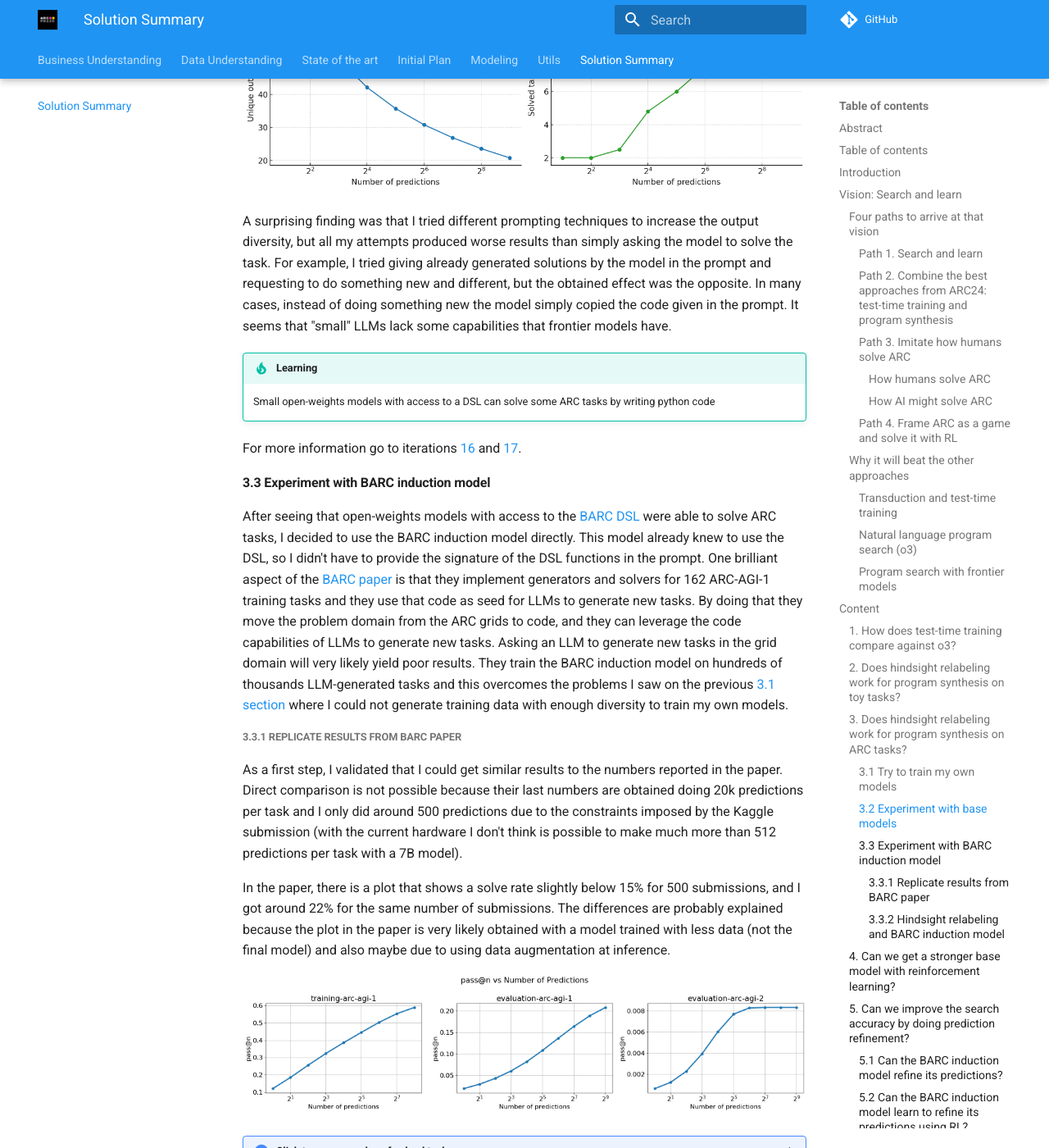
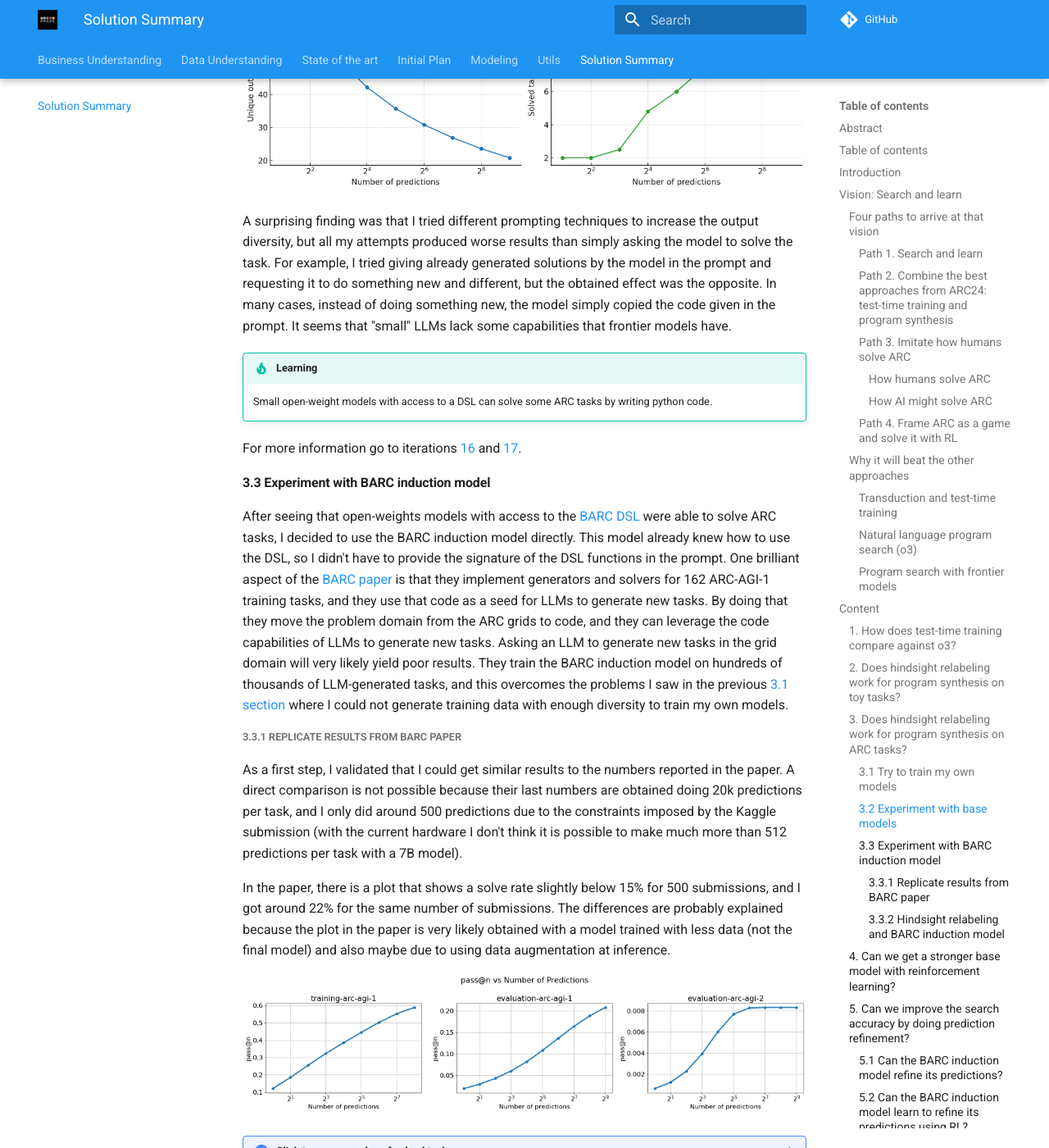
Before and after one commit to ironbar/arc25, an MkDocs documentation site: the page built from docs/05_Solution_Summary.md, in a window 1280 px wide and 1400 px high, scrolled down 12649 px. Shown: the whole window at 82% size. Built offline with MkDocs 1.6.1 and Material for MkDocs 9.7.7, drawn with Linux system fonts in a browser that asks for light colours; comment, search, counter and statistics services are not loaded; some of the changed text lies outside the part shown.

Commit message:
more corrections by geminii 2.5 pro

```diff
--- a/docs/05_Solution_Summary.md
+++ b/docs/05_Solution_Summary.md
@@ -211,11 +211,11 @@
 and being the [first team to score above 10% in the challenge](https://x.com/guille_bar/status/1910307180093354427).
 
 To achieve this, I simply took the solution for ARC24 from the Architects and made
-a few small modifications.
+a few small modifications:
 
-- Apply test-time training to each task individually, instead of training for a group of tasks together
-- Modify it to work efficiently on 4 GPUs
-- Hyperparameter tuning
+- Apply test-time training to each task individually, instead of training for a group of tasks together.
+- Modify it to work efficiently on 4 GPUs.
+- Hyperparameter tuning.
 
 These results showed the power of test-time training, being able to beat the mighty o3 and establishing a strong baseline for the rest of the challenge.
 
@@ -255,13 +255,13 @@
 
 The initial algorithm used was very simple:
 
-1. Given the inputs and outputs the model generates n predictions (for example n=256)
+1. Given the inputs and outputs, the model generates n predictions (for example, n=256).
 2. The predictions are run to generate output images.
-3. Remove duplicates: keep only one prediction per output
-4. Validate the predicted code (remove lines of the code that do not affect the output)
-5. Create new tasks using hindsight relabeling. We use the original output, the output generated when running the code and the predicted code. The model will be trained to predict the code that generated the output.
-6. Sort the tasks by ascending order using the pixel accuracy of the prediction. Worst predictions come first.
-7. Fine-tune the model on these new hindsight relabeled tasks
+3. Remove duplicates: keep only one prediction per output.
+4. Validate the predicted code (remove lines of the code that do not affect the output).
+5. Create new tasks using hindsight relabeling. We use the original output, the output generated when running the code, and the predicted code. The model will be trained to predict the code that generated the output.
+6. Sort the tasks in ascending order using the pixel accuracy of the prediction. The worst predictions come first.
+7. Fine-tune the model on these new hindsight relabeled tasks.
 8. Repeat all the steps above until a perfect solution is achieved or the maximum number of epochs is reached.
 
 One interesting thing is that this method still works even if we don't sort the tasks by accuracy. This implies that no reward function is needed.
@@ -305,40 +305,40 @@
 #### 3.2 Experiment with base models
 
 After learning that creating synthetic tasks to teach a model to learn a DSL was very hard, I decided
-to try open-weight models. The idea was to prompt the models with a list of the available DSL functions and their signatures so the model could use them to generate a solution. I decided to use the [BARC DSL](https://github.com/xu3kev/BARC) on these experiments.
+to try open-weight models. The idea was to prompt the models with a list of the available DSL functions and their signatures so the model could use them to generate a solution. I decided to use the [BARC DSL](https://github.com/xu3kev/BARC) in these experiments.
 
 I decided to try the Qwen2.5-Coder family of models because there were many different model sizes. The plot below
-shows that bigger models generate valid outputs more frequently and use the dsl more frequently as well. The results are for the ARC-AGI-1 training set.
+shows that bigger models generate valid outputs more frequently and use the DSL more frequently as well. The results are for the ARC-AGI-1 training set.
 
 ![alt text](modeling/res/1753292348173_image.png)
 
-The plot below shows how the solved tasks rate changes with number of predictions for the 7B Qwen2.5-Coder model. However, it also shows that the number of unique outputs decreases very fast, showing a lack of diversity in the predictions.
+The plot below shows how the solved task rate changes with the number of predictions for the 7B Qwen2.5-Coder model. However, it also shows that the number of unique outputs decreases very fast, showing a lack of diversity in the predictions.
 
 ![alt text](modeling/res/1761318484651_image.png)
 
 A surprising finding was that I tried different prompting techniques to increase the output diversity, but
 all my attempts produced worse results than simply asking the model to solve the task. For example, I
-tried giving already generated solutions by the model in the prompt and requesting to do something new and different, but the obtained effect was the opposite. In many cases, instead of doing something new the model
+tried giving already generated solutions by the model in the prompt and requesting it to do something new and different, but the obtained effect was the opposite. In many cases, instead of doing something new, the model
 simply copied the code given in the prompt. It seems that "small" LLMs lack some capabilities that
 frontier models have.
 
 !!! tip "Learning"
 
-    Small open-weights models with access to a DSL can solve some ARC tasks by writing python code
+    Small open-weight models with access to a DSL can solve some ARC tasks by writing python code.
 
 For more information go to iterations [16](modeling/Iteration_16_search_with_base_models.md) and [17](modeling/Iteration_17_increase_search_diversity.md).
 
 #### 3.3 Experiment with BARC induction model
 
 After seeing that open-weights models with access to the [BARC DSL](https://github.com/xu3kev/BARC) were able to solve ARC tasks, I decided
-to use the BARC induction model directly. This model already knew to use the DSL, so I didn't have to
-provide the signature of the DSL functions in the prompt. One brilliant aspect of the [BARC paper](https://arxiv.org/abs/2411.02272) is that they implement generators and solvers for 162 ARC-AGI-1 training tasks and they use
-that code as seed for LLMs to generate new tasks. By doing that they move the problem domain from the ARC grids to code, and they can leverage the code capabilities of LLMs to generate new tasks. Asking an LLM to generate
-new tasks in the grid domain will very likely yield poor results. They train the BARC induction model on hundreds of thousands LLM-generated tasks and this overcomes the problems I saw on the previous [3.1 section](#31-try-to-train-my-own-models) where I could not generate training data with enough diversity to train my own models.
+to use the BARC induction model directly. This model already knew how to use the DSL, so I didn't have to
+provide the signature of the DSL functions in the prompt. One brilliant aspect of the [BARC paper](https://arxiv.org/abs/2411.02272) is that they implement generators and solvers for 162 ARC-AGI-1 training tasks, and they use
+that code as a seed for LLMs to generate new tasks. By doing that they move the problem domain from the ARC grids to code, and they can leverage the code capabilities of LLMs to generate new tasks. Asking an LLM to generate
+new tasks in the grid domain will very likely yield poor results. They train the BARC induction model on hundreds of thousands of LLM-generated tasks, and this overcomes the problems I saw in the previous [3.1 section](#31-try-to-train-my-own-models) where I could not generate training data with enough diversity to train my own models.
 
 ##### 3.3.1 Replicate results from BARC paper
 
-As a first step, I validated that I could get similar results to the numbers reported in the paper. Direct comparison is not possible because their last numbers are obtained doing 20k predictions per task and I only did around 500 predictions due to the constraints imposed by the Kaggle submission (with the current hardware I don't think is possible to make much more than 512 predictions per task with a 7B model).
+As a first step, I validated that I could get similar results to the numbers reported in the paper. A direct comparison is not possible because their last numbers are obtained doing 20k predictions per task, and I only did around 500 predictions due to the constraints imposed by the Kaggle submission (with the current hardware I don't think it is possible to make much more than 512 predictions per task with a 7B model).
 
 In the paper, there is a plot that shows a solve rate slightly below 15% for 500 submissions, and I got around 22% for the same number of submissions. The differences are probably explained because the plot in the paper is
 very likely obtained with a model trained with less data (not the final model) and also maybe due to using
@@ -531,7 +531,7 @@
 I would argue that the effect will be bigger if we had an inference budget bigger than 512 predictions,
 but we are constrained by the Kaggle submission hardware and time.
 
-On this initial implementation, the model is fine-tuned independently for each task, and all the predictions
+In this initial implementation, the model is fine-tuned independently for each task, and all the predictions
 that generated valid outputs are used for training. A more compute-efficient implementation would only
 use the best predictions for training.
 
```
Also changed, not shown: other parts of docs/05_Solution_Summary.md (+18 -18 lines).
